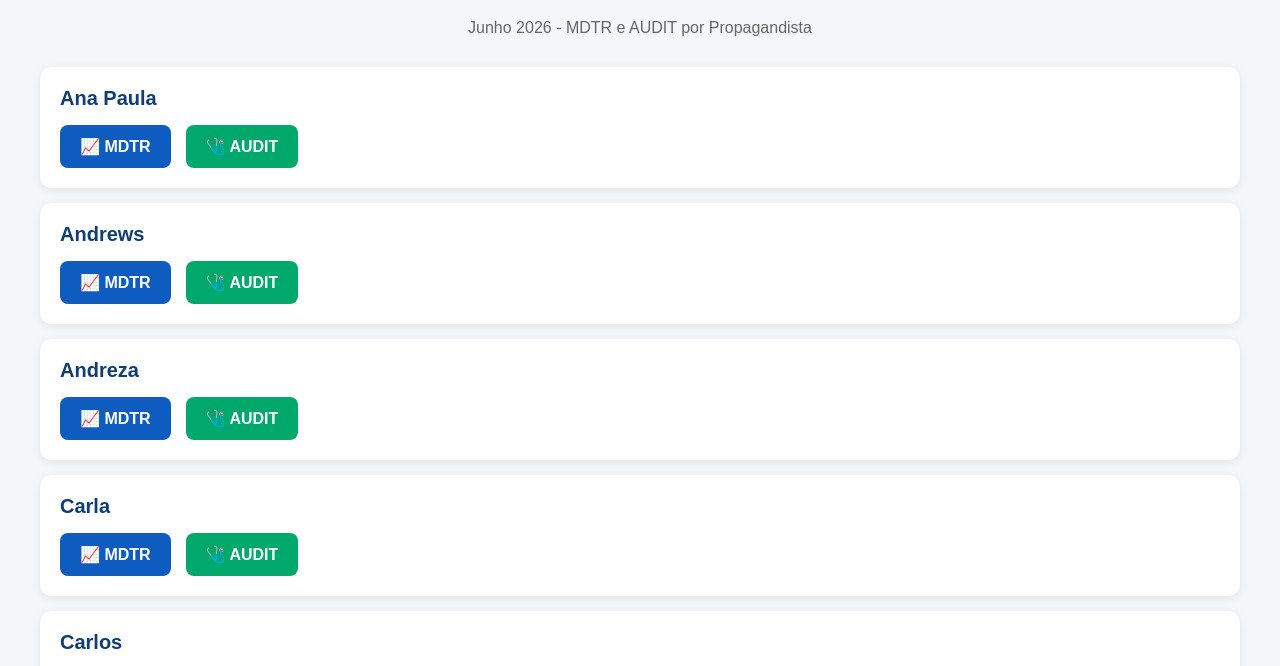
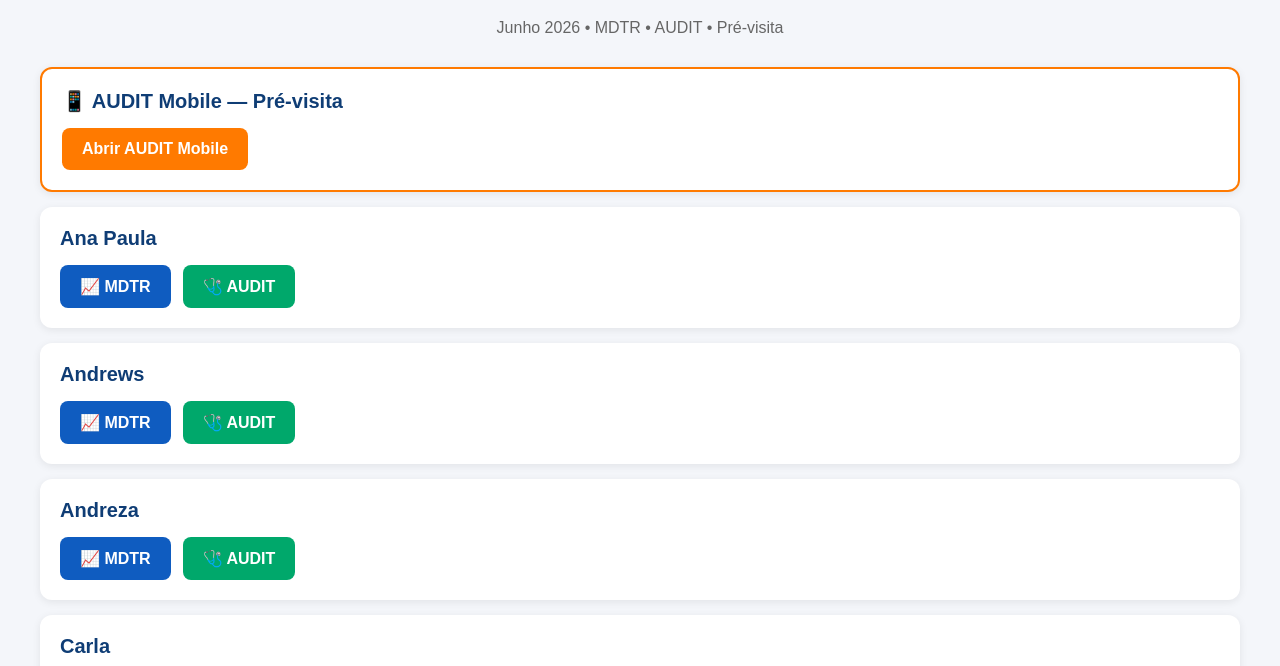
Before and after one commit to fabiocostadeandrade-creator/dashboard-1410, a plain HTML site: page index.html in a window 1280 px wide. Shown: the part 92-758 px from the top of the page. Drawn offline with Linux system fonts and the light colour scheme.

Commit message:
Portal MDTR e AUDIT por propagandista

```diff
--- a/index.html
+++ b/index.html
@@ -8,7 +8,7 @@
 
 <style>
 body{
-    font-family: Arial, sans-serif;
+    font-family:Arial,sans-serif;
     background:#f4f6fa;
     margin:0;
     padding:30px;
@@ -47,7 +47,7 @@ h1{
 
 .links{
     display:flex;
-    gap:15px;
+    gap:12px;
     flex-wrap:wrap;
 }
 
@@ -67,6 +67,10 @@ h1{
     background:#00a86b;
 }
 
+.mobile{
+    background:#ff7a00;
+}
+
 .btn:hover{
     opacity:.9;
 }
@@ -79,7 +83,14 @@ h1{
 <div class="container">
 
 <h1>📊 Portal Distrital 1410</h1>
-<p class="sub">Junho 2026 - MDTR e AUDIT por Propagandista</p>
+<p class="sub">Junho 2026 • MDTR • AUDIT • Pré-visita</p>
+
+<div class="card" style="border:2px solid #ff7a00;">
+<div class="nome">📱 AUDIT Mobile — Pré-visita</div>
+<div class="links">
+<a class="btn mobile" href="audit_mobile.html">Abrir AUDIT Mobile</a>
+</div>
+</div>
 
 <div class="card">
 <div class="nome">Ana Paula</div>
```
